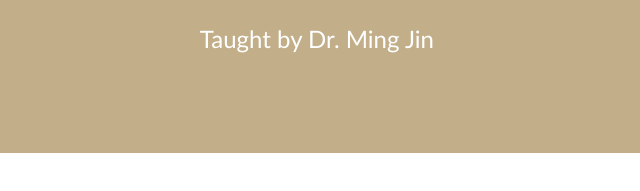
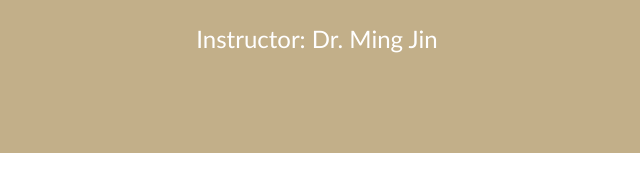
Before and after one commit to kylewsbm/MLProjectWebsite, a plain HTML site: page index.html in a window 1280 px wide. Shown: the part 391-582 px from the top of the page, 320-960 px from the left. Drawn offline with nearby package versions, Linux system fonts and the light colour scheme; a web font is replaced by a local one.

Commit message:
Update index.html

```diff
--- a/index.html
+++ b/index.html
@@ -43,7 +43,7 @@
                     <div class="divider-custom-line"></div>
                 </div>
                 <!-- Masthead Subheading-->
-                <p class="pre-wrap masthead-subheading font-weight-light mb-0">Taught by Dr. Ming Jin </p>
+                <p class="pre-wrap masthead-subheading font-weight-light mb-0">Instructor: Dr. Ming Jin </p>
             </div>
         </header>
         <section class="page-section portfolio" id="portfolio">
```
